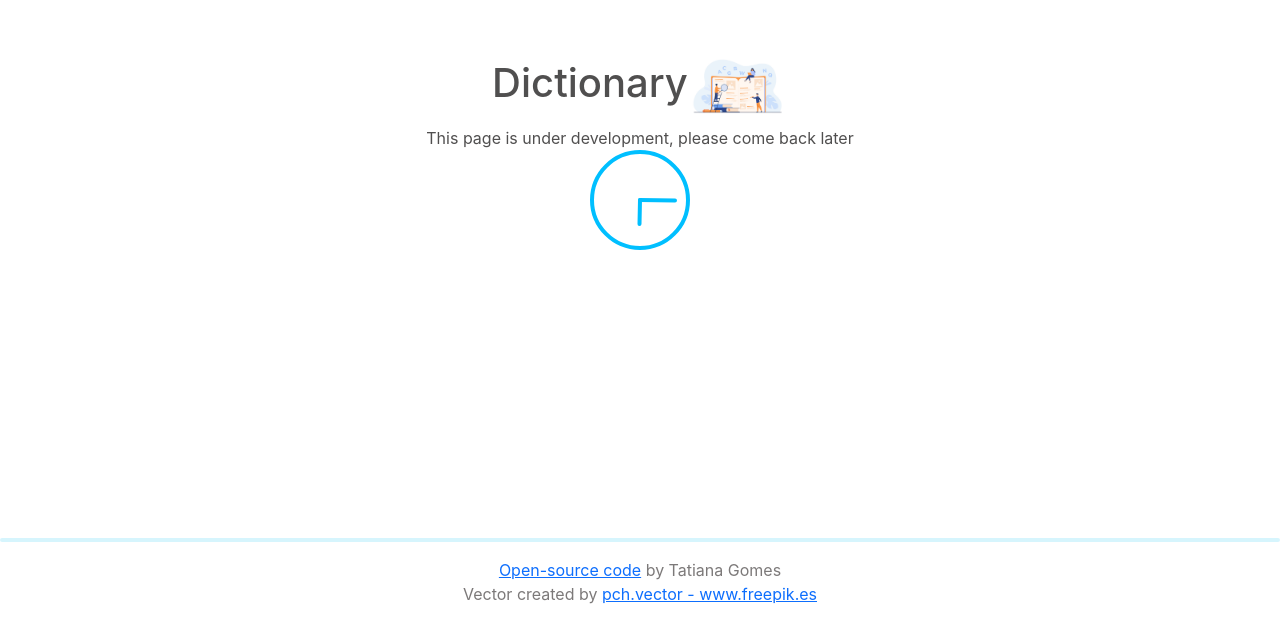
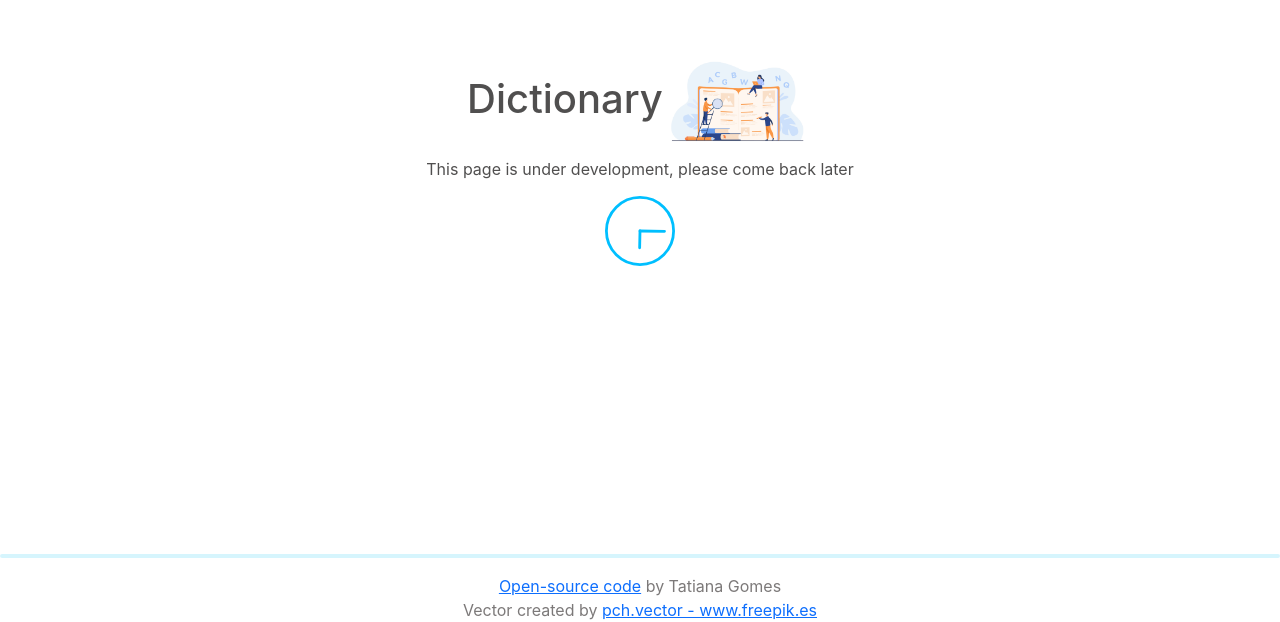
Before and after one commit to gltats/Dictionary-App, a React (Create React App) app: page / in a window 1280 px wide. Shown: the part 201-823 px from the top of the page. Built offline with nearby package versions, Linux system fonts and the light colour scheme.

Commit message:
page under development specification

```diff
--- a/src/App.css
+++ b/src/App.css
@@ -7,7 +7,11 @@
 
 img.dictionaryImg{
   display: inline-block;
-  max-width: 100px;
+  max-width: 150px;
+}
+
+.loader{
+  margin-top: 15px;
 }
 
 hr{
--- a/src/App.js
+++ b/src/App.js
@@ -16,7 +16,7 @@ function App() {
       className="loader"
         type="Watch"
         color="#00BFFF"
-        height={100}
+        height={70}
         width={100}
       />
         </p>
```
